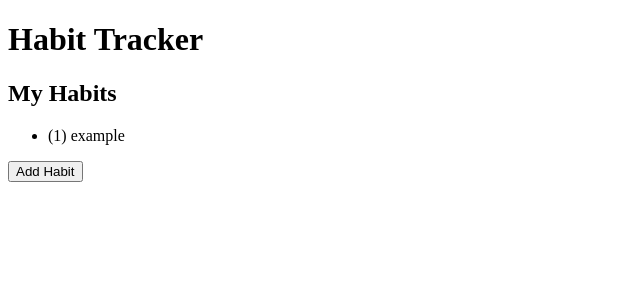
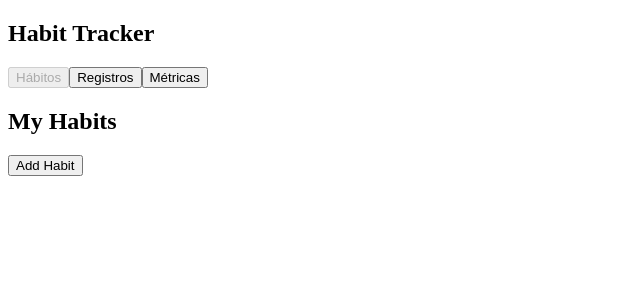
Before and after one commit to Zake207/HabitTracker, a React (Vite) app: page / in a window 1280 px wide. Shown: the top 300 px of the page, without its empty margins (0-640 px from the left). Built offline with nearby package versions, Linux system fonts and the light colour scheme.

Commit message:
add: sidebar menu

```diff
--- a/src/App.tsx
+++ b/src/App.tsx
@@ -1,16 +1,34 @@
+import { useState } from 'react';
 import { HabitTrackerService } from './HabitTrackerService.ts';
 import HabitList from './components/HabitList.tsx';
+import Sidebar from './components/Sidebar';
+
+export type View = 'habits' | 'registers' | 'metrics'
 
 const habitTrackerService = new HabitTrackerService();
-habitTrackerService.insertTrackedHabit(1,"example",2,2,"times")
 
 function App() {
+  const [view, setView] = useState<View>('habits');
+
   return (
     <main>
-      <h1>Habit Tracker</h1>
+            <Sidebar
+                view={view}
+                setView={setView}
+            />
 
-      <HabitList service={habitTrackerService} />
-    </main>
+            {view === 'habits' && (
+                <HabitList service={habitTrackerService} />
+            )}
+
+            {/* {view === 'registers' && (
+                <RegisterView service={habitTrackerService} />
+            )}
+
+            {view === 'metrics' && (
+                <MetricsView service={habitTrackerService} />
+            )} */}
+        </main>
   );
 }
 
--- /dev/null
+++ b/src/components/Sidebar.tsx
@@ -0,0 +1,39 @@
+import type { View } from '../App.tsx';
+
+export interface SidebarProps {
+    view: View;
+    setView: (view: View) => void;
+}
+
+export function Sidebar({ view, setView }: SidebarProps) {
+    return (
+        <aside>
+            <h2>Habit Tracker</h2>
+
+            <nav>
+                <button
+                    onClick={() => setView('habits')}
+                    disabled={view === 'habits'}
+                >
+                    Hábitos
+                </button>
+
+                <button
+                    onClick={() => setView('registers')}
+                    disabled={view === 'registers'}
+                >
+                    Registros
+                </button>
+
+                <button
+                    onClick={() => setView('metrics')}
+                    disabled={view === 'metrics'}
+                >
+                    Métricas
+                </button>
+            </nav>
+        </aside>
+    );
+}
+
+export default Sidebar;
```
